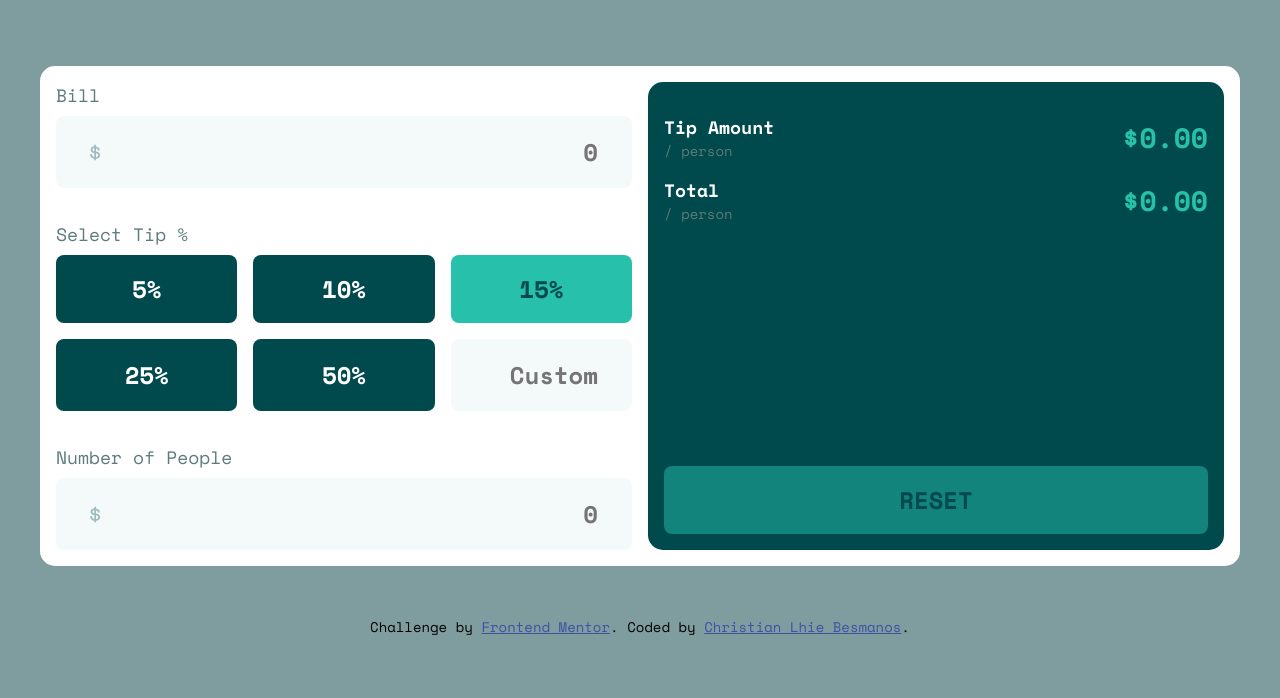
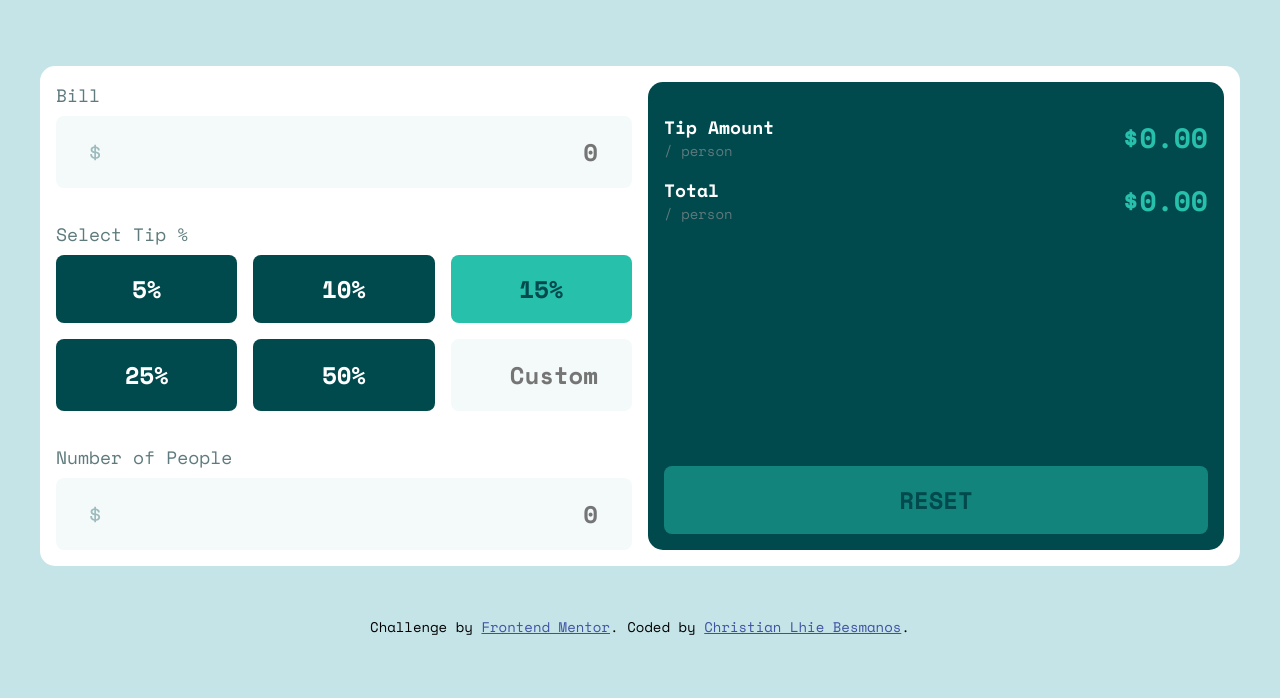
Before and after one commit to cellbesmanos/fm-tip-calculator, a plain HTML site: page index.html in a window 1280 px wide. Shown: the part 102-800 px from the top of the page. Drawn offline with nearby package versions, Linux system fonts and the light colour scheme.

Commit message:
Updated background color.

```diff
--- a/styles.css
+++ b/styles.css
@@ -37,7 +37,7 @@ html { font-size: 62.5%; }
 body {
   min-height: 100vh;
 
-  background-color: var(--cyan-dark);
+  background-color: var(--cyan-light);
 
   box-sizing: border-box;
 }
```
